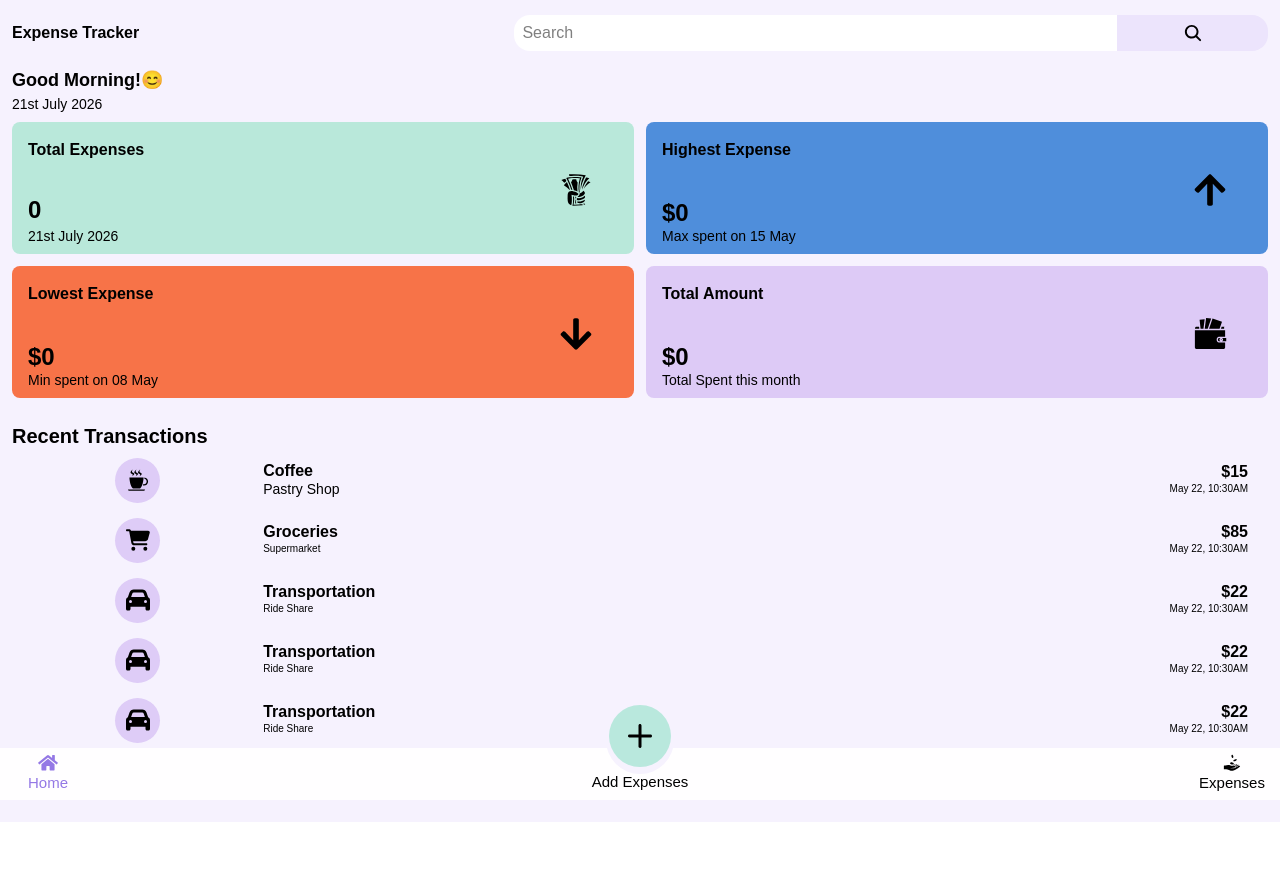
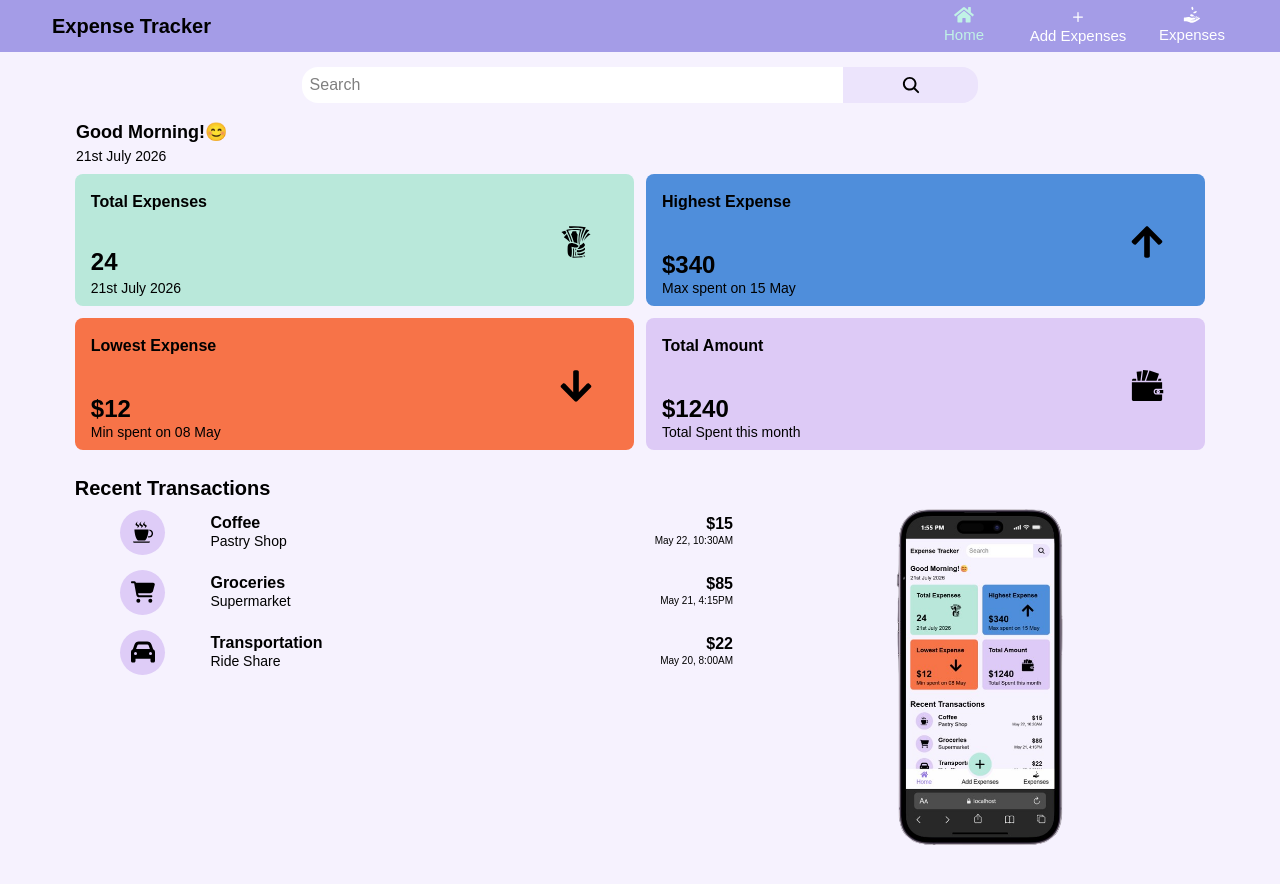
Before and after one commit to neo-praise/expense-tracker, a React (Vite) app: page / in a window 1280 px wide. Shown: the top 884 px of the page. Before the commit the page ends 822 px from the top, so only its background shows below. Built offline with nearby package versions, Linux system fonts and the light colour scheme.

Commit message:
Responsive design

```diff
--- a/src/App.css
+++ b/src/App.css
@@ -7,5 +7,4 @@
 .Layout {
   width: 100%;
   height: auto;
-  overflow: auto;
 }
--- a/src/components/ExpenseCard.jsx
+++ b/src/components/ExpenseCard.jsx
@@ -15,7 +15,10 @@ export default function ExpenseCard({ showDesc, setShowDesc }) {
 
         {/* Details */}
         <div className="w-[47%] h-full flex flex-col justify-center">
-          <span className="font-bold text-lg" onClick={() => setShowDesc(true)}>
+          <span
+            className="font-bold text-lg"
+            onClick={(e) => setShowDesc(true)}
+          >
             Trader Joe's
           </span>
           <span className="text-sm text-gray-500">Food $ Drink</span>
--- a/src/components/Header.jsx
+++ b/src/components/Header.jsx
@@ -2,9 +2,10 @@ import { IoSearch } from "react-icons/io5";
 
 export default function Header() {
   return (
-    <div className="w-full h-[110px]">
-      <div className="w-full h-[60%] flex justify-between p-3 items-center">
-        <font className="font-bold">Expense Tracker</font>
+    <div className="w-full h-[110px] md:flex md:flex-col md:justify-center md:items-center">
+      {/* Expense Tracker and Search Bar  */}
+      <div className="w-full h-[60%] flex justify-between p-3 items-center md:justify-center md:w-[90%]">
+        <font className="font-bold md:hidden">Expense Tracker</font>
         <div className="w-[60%] h-[85%] flex items-center">
           <input
             type="text"
@@ -16,7 +17,8 @@ export default function Header() {
           </div>
         </div>
       </div>
-      <div className="w-full h-[40%] flex flex-col pl-3 ">
+      {/* Greeting  */}
+      <div className="w-full h-[40%] flex flex-col pl-3 md:w-[90%]">
         <font className="font-bold text-lg">Good Morning!😊</font>
         <span className="text-sm">21st July 2026</span>
       </div>
--- a/src/components/Navbar.jsx
+++ b/src/components/Navbar.jsx
@@ -5,10 +5,17 @@ import { NavLink } from "react-router";
 
 export default function Navbar() {
   return (
-    <nav className="w-full h-13 bg-[#fffeff] fixed bottom-0 p-2 flex items-center justify-between">
+    <nav className="w-full h-13 bg-[#fffeff] fixed bottom-0 flex md:sticky md:top-0 md:bg-[#a49ce7] md:px-10">
+      <div className="hidden md:w-[30%] md:h-[100%] md:block md:flex md:items-center md:p-3">
+        <font className="font-bold text-xl">Expense Tracker</font>
+      </div>
+      <div className="w-full md:w-[70%] h-[100%] p-2 flex items-center justify-between md:text-white md:justify-end md:gap-6">
+        {/* Home  */}
         <NavLink
           to="/"
-        className={({ isActive }) => (isActive ? "text-[#9478e5]" : " ")}
+          className={({ isActive }) =>
+            isActive ? "text-[#9478e5] md:text-[#c0f2e6]" : " "
+          }
         >
           <div className="w-20 h-10 flex items-center justify-center flex-col">
             <FaHome className="text-3xl" />
@@ -16,31 +23,38 @@ export default function Navbar() {
           </div>
         </NavLink>
 
-      <div className="w-25 h-10 pb-0.6 flex items-center justify-end flex-col relative">
+        {/* Add Expenses  */}
+        <div className="w-25 h-10 pb-0.6 flex items-center justify-end flex-col relative md:justify-center">
           <NavLink
             to="/addExpenses"
-          className={({ isActive }) => (isActive ? "text-[#9478e5]" : "")}
+            className={({ isActive }) =>
+              isActive ? "text-[#9478e5] md:text-[#c0f2e6]" : ""
+            }
           >
-          <div className="w-17 h-17 rounded-full bg-[#f6f2fe] absolute bottom-5 flex justify-center items-center left-4">
+            <div className="w-17 h-17 rounded-full bg-[#f6f2fe] absolute bottom-5 flex justify-center items-center left-4 md:hidden">
               <div className="w-[90%] h-[90%] rounded-full bg-[#b9e8dd] relative bottom-1 flex justify-center items-center">
                 <IoIosAdd className="text-5xl font-bold" />
               </div>
             </div>
-          <span className="text-[15px] text-center leading-tight">
-            Add Expenses
+            <span className="text-[15px] text-center leading-tight md:flex md:flex-col md:justify-center md:items-center">
+              <IoIosAdd className="hidden md:block text-xl" /> Add Expenses
             </span>
           </NavLink>
         </div>
 
+        {/* Expenses  */}
         <NavLink
           to="/expenses"
-        className={({ isActive }) => (isActive ? "text-[#9478e5]" : "")}
+          className={({ isActive }) =>
+            isActive ? "text-[#9478e5] md:text-[#c0f2e6]" : ""
+          }
         >
           <div className="w-20 h-10 flex flex-col justify-center items-center">
             <GiReceiveMoney className="text-3xl" />
             <span className="text-[15px]">Expenses</span>
           </div>
         </NavLink>
+      </div>
     </nav>
   );
 }
--- a/src/components/DataNotFound.jsx
+++ b/src/components/NoData.jsx
@@ -1,6 +1,6 @@
-import noDataImage from "../assets/datanotfound.png";
+import noDataImage from "../assets/nodata.png";
 
-export default function DataNotFound() {
+export default function NoData() {
   return (
     <section className="w-full h-[100vh] bg-[#f6f2fe] flex justify-center items-center">
       <div className="w-1/2 h-auto">
--- a/src/components/RecentTransactions.jsx
+++ b/src/components/RecentTransactions.jsx
@@ -1,14 +1,20 @@
 import { GiCoffeeCup } from "react-icons/gi";
 import { FaCartShopping } from "react-icons/fa6";
 import { FaCar } from "react-icons/fa6";
+import mobileImage from "../assets/mobile.png";
 
 export default function RecentTransactions() {
   return (
-    <div className="w-full h-auto p-3">
-      <div className="w-full h-[10%]">
+    <div className="w-full h-auto p-3 md:flex md:flex-col md:items-center">
+      {/* Recent Transactions Header */}
+      <div className="w-full h-[10%] md:w-[90%]">
         <span className="font-bold text-xl">Recent Transactions</span>
       </div>
-      <div className="w-full h-[90%]">
+
+      {/* Parent  */}
+      <div className="w-full h-auto md:block md:flex md:w-[90%]">
+        {/* Recent Transaction Data  */}
+        <div className="w-full h-auto md:flex md:flex-col md:w-[60%]">
           <div className="w-full h-[60px] flex items-center">
             <div className="w-[20%] h-[80%] flex justify-center items-center">
               <div className="w-[45px] h-[45px] bg-[#deccf7] rounded-full flex justify-center items-center">
@@ -37,11 +43,11 @@ export default function RecentTransactions() {
             </div>
             <div className="w-[40%] h-[80%] flex flex-col leading-[17px] justify-center">
               <font className="font-bold">Groceries</font>
-            <font className="text-[10px]">Supermarket</font>
+              <font className="text-sm">Supermarket</font>
             </div>
             <div className="w-[40%] h-[80%] flex flex-col leading-[17px] justify-center items-end pr-5">
               <font className="font-bold">$85</font>
-            <font className="text-[10px]">May 22, 10:30AM</font>
+              <font className="text-[10px]">May 21, 4:15PM</font>
             </div>
           </div>
 
@@ -55,47 +61,19 @@ export default function RecentTransactions() {
             </div>
             <div className="w-[40%] h-[80%] flex flex-col leading-[17px] justify-center">
               <font className="font-bold">Transportation</font>
-            <font className="text-[10px]">Ride Share</font>
+              <font className="text-sm">Ride Share</font>
             </div>
             <div className="w-[40%] h-[80%] flex flex-col leading-[17px] justify-center items-end pr-5">
               <font className="font-bold">$22</font>
-            <font className="text-[10px]">May 22, 10:30AM</font>
+              <font className="text-[10px]">May 20, 8:00AM</font>
+            </div>
           </div>
         </div>
 
-        <div className="w-full h-[60px] flex items-center">
-          <div className="w-[20%] h-[80%] flex justify-center items-center">
-            <div className="w-[45px] h-[45px] bg-[#deccf7] rounded-full flex justify-center items-center">
-              <span className="text-black text-[24px]">
-                <FaCar />
-              </span>
-            </div>
-          </div>
-          <div className="w-[40%] h-[80%] flex flex-col leading-[17px] justify-center">
-            <font className="font-bold">Transportation</font>
-            <font className="text-[10px]">Ride Share</font>
-          </div>
-          <div className="w-[40%] h-[80%] flex flex-col leading-[17px] justify-center items-end pr-5">
-            <font className="font-bold">$22</font>
-            <font className="text-[10px]">May 22, 10:30AM</font>
-          </div>
-        </div>
-
-        <div className="w-full h-[60px] flex items-center">
-          <div className="w-[20%] h-[80%] flex justify-center items-center">
-            <div className="w-[45px] h-[45px] bg-[#deccf7] rounded-full flex justify-center items-center">
-              <span className="text-black text-[24px]">
-                <FaCar />
-              </span>
-            </div>
-          </div>
-          <div className="w-[40%] h-[80%] flex flex-col leading-[17px] justify-center">
-            <font className="font-bold">Transportation</font>
-            <font className="text-[10px]">Ride Share</font>
-          </div>
-          <div className="w-[40%] h-[80%] flex flex-col leading-[17px] justify-center items-end pr-5">
-            <font className="font-bold">$22</font>
-            <font className="text-[10px]">May 22, 10:30AM</font>
+        {/* Mobile Phone Image  */}
+        <div className="hidden md:block md:w-[40%] md:h-auto md:flex justify-center items-center">
+          <div className="md:w-[40%] md:h-auto md:flex md:justify-center md:items-center">
+            <img src={mobileImage} alt="Mobile View" />
           </div>
         </div>
       </div>
--- a/src/pages/AddExpenses.jsx
+++ b/src/pages/AddExpenses.jsx
@@ -2,16 +2,25 @@ import Navbar from "../components/Navbar";
 import { CiCirclePlus } from "react-icons/ci";
 
 export default function AddExpenses() {
+  function handleSubmit(e) {
+    e.preventDefault();
+    alert("it is working");
+  }
+
   return (
     <section className="w-full h-auto min-h-screen bg-[#f6f2fe] pb-22">
+      <Navbar />
       <div className="w-full h-auto p-3">
         <div className="w-full h-10 flex items-center justify-center">
           <span className="text-[21px] font-bold">Add New Expense</span>
         </div>
 
-        <form className="w-full h-auto mt-3 flex flex-col gap-3">
+        <form
+          className="w-full h-auto mt-3 flex flex-col gap-3 md:items-center"
+          onSubmit={handleSubmit}
+        >
           {/* Title */}
-          <div className="w-full h-auto bg-[#feffff] rounded-xl p-3 shadow-xl">
+          <div className="w-full md:w-[60%] h-auto bg-[#feffff] rounded-xl p-3 shadow-xl">
             <label htmlFor="title" className="text-[#7c67a0] font-bold">
               Title
             </label>
@@ -23,7 +32,7 @@ export default function AddExpenses() {
             />
           </div>
           {/* Category */}
-          <div className="w-full h-auto bg-[#feffff] rounded-xl p-3 shadow-xl">
+          <div className="w-full md:w-[60%] h-auto bg-[#feffff] rounded-xl p-3 shadow-xl">
             <label htmlFor="category" className="text-[#7c67a0] font-bold">
               Category
             </label>
@@ -43,7 +52,7 @@ export default function AddExpenses() {
             </select>
           </div>
           {/* Amount */}
-          <div className="w-full h-auto bg-[#feffff] rounded-xl p-3 shadow-xl">
+          <div className="w-full md:w-[60%] h-auto bg-[#feffff] rounded-xl p-3 shadow-xl">
             <label htmlFor="amount" className="text-[#7c67a0] font-bold">
               Amount (₦)
             </label>
@@ -55,7 +64,7 @@ export default function AddExpenses() {
             />
           </div>
           {/* Date */}
-          <div className="w-full h-auto bg-white rounded-xl p-3 shadow-xl">
+          <div className="w-full md:w-[60%] h-auto bg-white rounded-xl p-3 shadow-xl">
             <label htmlFor="date" className="text-[#7c67a0] font-bold">
               Date
             </label>
@@ -66,7 +75,7 @@ export default function AddExpenses() {
             />
           </div>
           {/* Description */}
-          <div className="w-full h-auto bg-[#feffff] rounded-xl p-3 shadow-xl">
+          <div className="w-full md:w-[60%] h-auto bg-[#feffff] rounded-xl p-3 shadow-xl">
             <label htmlFor="description" className="text-[#7c67a0] font-bold">
               Description
             </label>
@@ -78,7 +87,7 @@ export default function AddExpenses() {
             ></textarea>
           </div>
           {/* Button */}
-          <button className="w-full h-12 rounded-lg bg-[#ac95e5] text-[#f2ecf9] font-semibold cursor-pointer hover:bg-[#9e7ef2] transition flex justify-center items-center gap-2">
+          <button className="w-full md:w-[30%] h-12 rounded-lg bg-[#ac95e5] text-[#f2ecf9] font-semibold cursor-pointer hover:bg-[#9e7ef2] transition flex justify-center items-center gap-2">
             ADD EXPENSE{" "}
             <span className="text-[white]">
               <CiCirclePlus />
@@ -86,7 +95,6 @@ export default function AddExpenses() {
           </button>
         </form>
       </div>
-      <Navbar />
     </section>
   );
 }
--- a/src/pages/Dashboard.jsx
+++ b/src/pages/Dashboard.jsx
@@ -8,11 +8,14 @@ import { GiWallet } from "react-icons/gi";
 
 export default function Dashboard() {
   return (
-    <section className="w-full h-auto bg-[#f6f2fe] pb-15">
+    <section className="w-full h-auto bg-[#f6f2fe] pb-18 md:pb-auto md:flex md:flex-col">
+      <Navbar />
       <Header />
 
-      <div className="w-[100%] h-auto p-3 flex flex-col gap-3">
-        <div className="w-full h-33 flex gap-3">
+      <div className="w-[100%] h-auto p-3 flex flex-col gap-3 md:items-center">
+        {/* First Row  */}
+        <div className="w-full h-33 flex gap-3 md:w-[90%]">
+          {/* Total Expenses  */}
           <div className="w-1/2 h-[100%] bg-[#b9e8da] rounded-lg p-2">
             <div className="w-full h-10 font-bold flex items-center pl-2">
               Total Expenses
@@ -23,11 +26,11 @@ export default function Dashboard() {
               </span>
             </div>
             <div className="w-full h-5 flex justify-center flex-col pl-2">
-              <font className="text-2xl font-bold">0</font>
+              <font className="text-2xl font-bold">24</font>
               <font className="text-sm">21st July 2026</font>
             </div>
           </div>
-
+          {/* Highest Expense  */}
           <div className="w-1/2 h-[100%] bg-[#4f8edb] rounded-lg p-2">
             <div className="w-full h-10 font-bold flex items-center pl-2">
               Highest Expense
@@ -38,7 +41,7 @@ export default function Dashboard() {
               </span>
             </div>
             <div className="w-full h-5 flex justify-center flex-col pl-2">
-              <font className="text-2xl font-bold">$0</font>
+              <font className="text-2xl font-bold">$340</font>
               <font className="text-sm leading-[15px]">
                 Max spent on 15 May
               </font>
@@ -46,7 +49,9 @@ export default function Dashboard() {
           </div>
         </div>
 
-        <div className="w-full h-33 flex gap-3">
+        {/* Second Row  */}
+        <div className="w-full h-33 flex gap-3 md:w-[90%]">
+          {/* Lowest Expense  */}
           <div className="w-1/2 h-[100%] bg-[#f77348] rounded-lg p-2">
             <div className="w-full h-10 font-bold flex items-center pl-2">
               Lowest Expense
@@ -57,13 +62,13 @@ export default function Dashboard() {
               </span>
             </div>
             <div className="w-full h-5 flex justify-center flex-col pl-2">
-              <font className="text-2xl font-bold">$0</font>
+              <font className="text-2xl font-bold">$12</font>
               <font className="text-sm leading-[15px]">
                 Min spent on 08 May
               </font>
             </div>
           </div>
-
+          {/* Total Amount  */}
           <div className="w-1/2 h-[100%] bg-[#ddcaf6] rounded-lg p-2">
             <div className="w-full h-10 font-bold flex items-center pl-2">
               Total Amount
@@ -74,7 +79,7 @@ export default function Dashboard() {
               </span>
             </div>
             <div className="w-full h-5 flex justify-center flex-col pl-2">
-              <font className="text-2xl font-bold">$0</font>
+              <font className="text-2xl font-bold">$1240</font>
               <font className="text-sm leading-[15px]">
                 Total Spent this month
               </font>
@@ -84,8 +89,6 @@ export default function Dashboard() {
       </div>
 
       <RecentTransactions />
-
-      <Navbar />
     </section>
   );
 }
--- a/src/pages/Expenses.jsx
+++ b/src/pages/Expenses.jsx
@@ -1,19 +1,20 @@
 import Navbar from "../components/Navbar";
-import DataNotFound from "../components/DataNotFound";
+import NoData from "../components/NoData";
 import ExpenseCard from "../components/ExpenseCard";
 import { CiSearch } from "react-icons/ci";
 
 export default function Expenses({ showDesc, setShowDesc }) {
   return (
     <>
+      <Navbar />
       <section className="w-full min-h-screen bg-[#f6f2fe] pb-24">
-        <div className="w-full h-auto p-3">
+        <div className="w-full h-auto p-3 md:flex md:flex-col md:items-center">
           {/* Page Title */}
-          <div className="w-full h-10 flex justify-center items-center">
+          <div className="w-full md:w-[60%] h-10 flex justify-center items-center">
             <span className="text-2xl font-bold">Expenses</span>
           </div>
           {/* Search */}
-          <div className="w-full h-12 mt-3 bg-[#eff1fc] rounded-full shadow-2xl flex items-center px-3">
+          <div className="w-full md:w-[60%] h-12 mt-3 bg-[#eff1fc] rounded-full shadow-2xl flex items-center px-3">
             <span className="text-gray-400 text-xl">
               <CiSearch />
             </span>
@@ -24,7 +25,7 @@ export default function Expenses({ showDesc, setShowDesc }) {
             />
           </div>
           {/* Category */}
-          <div className="w-full h-auto flex justify-between mt-4">
+          <div className="w-full md:w-[80%] h-auto flex justify-between mt-4">
             <div className="w-[48%] pt-2">
               <p className="text-sm mb-1 font-semibold">Category</p>
               <select className="w-full h-11 rounded-full outline-none px-3 bg-[#ecf8f8]">
@@ -53,13 +54,12 @@ export default function Expenses({ showDesc, setShowDesc }) {
           </div>
 
           {/* Expense List */}
-          <div className="w-full h-auto flex flex-col gap-3 pt-3">
+          <div className="w-full md:w-[80%] h-auto flex flex-col gap-3 pt-3">
             {/* Expense Card */}
             <ExpenseCard showDesc={showDesc} setShowDesc={setShowDesc} />
           </div>
         </div>
       </section>
-      <Navbar />
     </>
   );
 }
```
Also changed, not shown: src/assets/mobile.png (added), src/assets/nodata.png (renamed from src/assets/datanotfound.png). Lines whose indentation alone changed are shown as unchanged.
